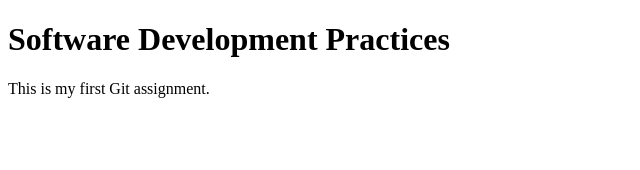
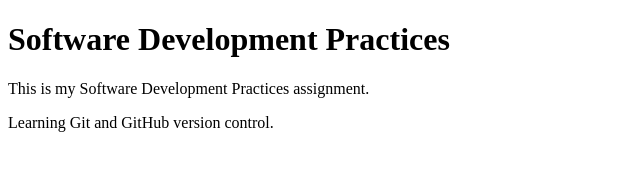
Before and after one commit to DhanushSai02/software-development-practices-assignment-, a plain HTML site: page index.html in a window 1280 px wide. Shown: the whole page, without its empty margins (0-640 px from the left). Drawn offline with Linux system fonts and the light colour scheme.

Commit message:
Update project introduction

```diff
--- a/index.html
+++ b/index.html
@@ -6,6 +6,7 @@
 </head>
 <body>
     <h1>Software Development Practices</h1>
-    <p>This is my first Git assignment.</p>
+    <p>This is my Software Development Practices assignment.</p>
+<p>Learning Git and GitHub version control.</p>
 </body>
 </html>
```
